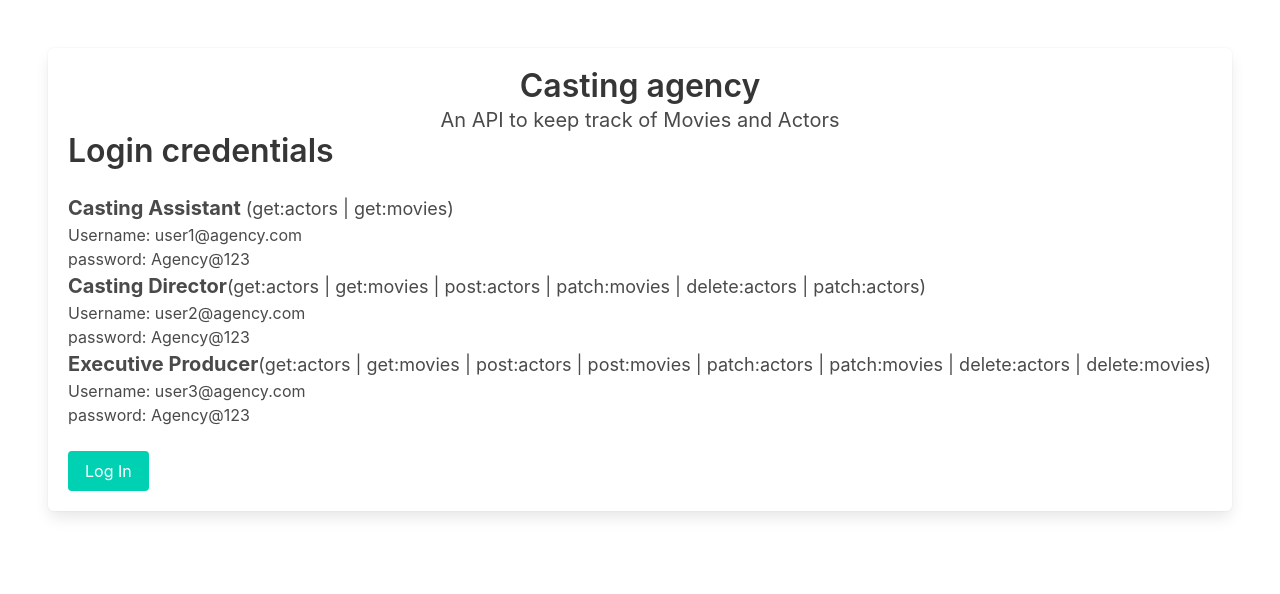
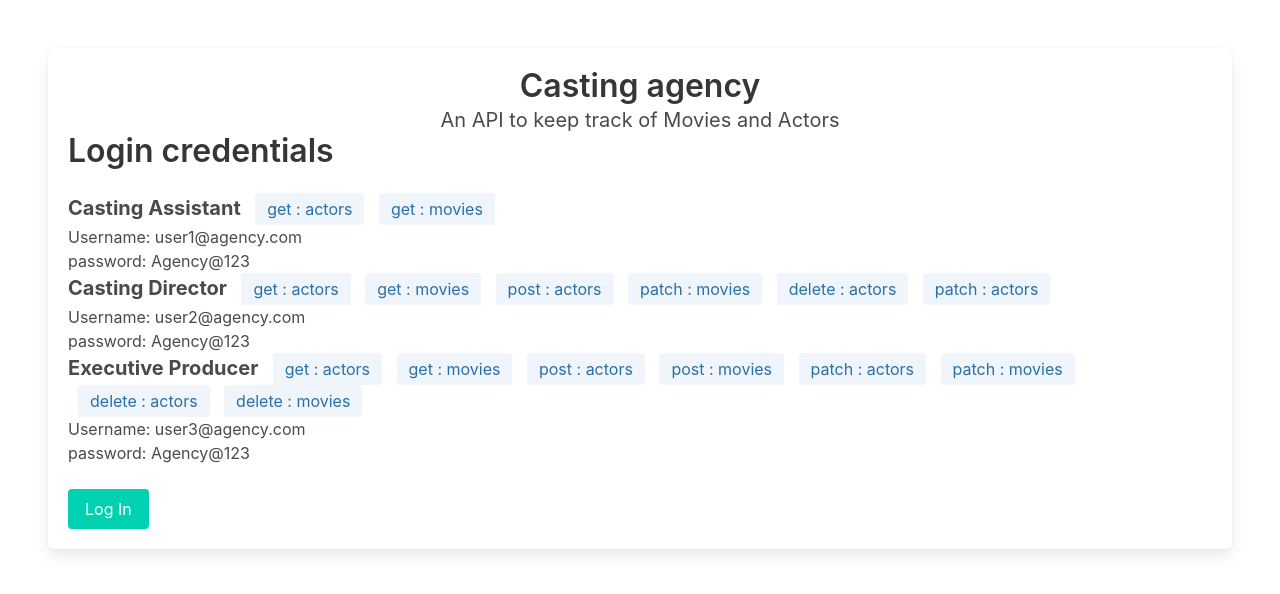
Before and after one commit to Pranav0426/casting-agency, a Flask app: page / in a window 1280 px wide. Shown: the top 594 px of the page. Run offline with Flask 2, Linux system fonts and the light colour scheme; some libraries are stand-ins or nearby versions.

Commit message:
update index.html ui

```diff
--- a/templates/index.html
+++ b/templates/index.html
@@ -16,6 +16,10 @@
         .permissions {
             font-size: 18px;
         }
+
+        .tag {
+            margin-left: 10px;
+        }
     </style>
 </head>
 
@@ -29,14 +33,32 @@
             </center>
 
             <h1 class="title">Login credentials</h1>
-            <p><span class="sub">Casting Assistant</span><span class="permissions"> (get:actors | get:movies) </span>
+            <p><span class="sub">Casting Assistant</span>
+                <span class="tag is-info is-medium is-light">get : actors</span>
+                <span class="tag is-info is-medium is-light">get : movies</span>
             </p>
             <p>Username: user1@agency.com<br />password: Agency@123</p>
-            <p><span class="sub">Casting Director</span><span class="permissions">(get:actors | get:movies | post:actors
-                    | patch:movies | delete:actors | patch:actors)</span> </p>
+            <p><span class="sub">Casting Director</span>
+                <span class="tag is-info is-medium is-light">get : actors</span>
+                <span class="tag is-info is-medium is-light">get : movies</span>
+                <span class="tag is-info is-medium is-light">post : actors</span>
+                <span class="tag is-info is-medium is-light">patch : movies</span>
+                <span class="tag is-info is-medium is-light">delete : actors</span>
+                <span class="tag is-info is-medium is-light"> patch : actors</span>
+            </p>
             <p>Username: user2@agency.com<br />password: Agency@123</p>
-            <p><span class="sub">Executive Producer</span><span class="permissions">(get:actors | get:movies |
-                    post:actors | post:movies | patch:actors | patch:movies | delete:actors | delete:movies)</span></p>
+            <p><span class="sub">Executive Producer</span>
+                <span class="tag is-info is-medium is-light">get : actors</span>
+                <span class="tag is-info is-medium is-light">get : movies</span>
+                <span class="tag is-info is-medium is-light">post : actors</span>
+                <span class="tag is-info is-medium is-light">post : movies</span>
+                <span class="tag is-info is-medium is-light"> patch : actors</span>
+                <span class="tag is-info is-medium is-light">patch : movies</span>
+                <span class="tag is-info is-medium is-light">delete : actors</span>
+                <span class="tag is-info is-medium is-light">delete : movies</span>
+
+
+            </p>
             <p>Username: user3@agency.com<br />password: Agency@123</p>
 
             <br />
```
